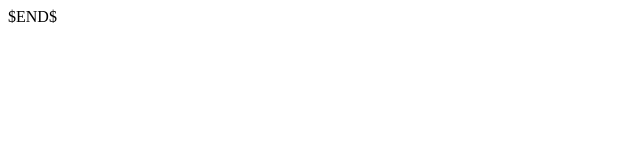
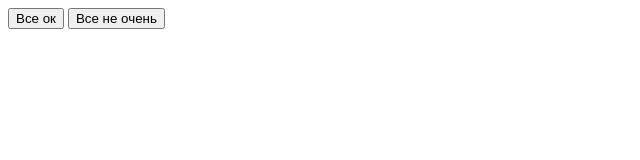
Before and after one commit to boulderboy/js2, a plain HTML site: page buttons/index.html in a window 1280 px wide. Shown: the whole page, without its empty margins (0-640 px from the left). Drawn offline with Linux system fonts and the light colour scheme.

Commit message:
html с кнопками

```diff
--- a/buttons/index.html
+++ b/buttons/index.html
@@ -2,9 +2,12 @@
 <html lang="en">
 <head>
     <meta charset="UTF-8">
-    <title>$Title$</title>
+    <title>Title</title>
+    <link rel="stylesheet" href="style.css">
 </head>
 <body>
-$END$
+    <button id="1" data-status="ok">Все ок</button>
+    <button id="2" data-status="not_ok">Все не очень</button>
+    <script src="js.js"></script>
 </body>
 </html>
```
